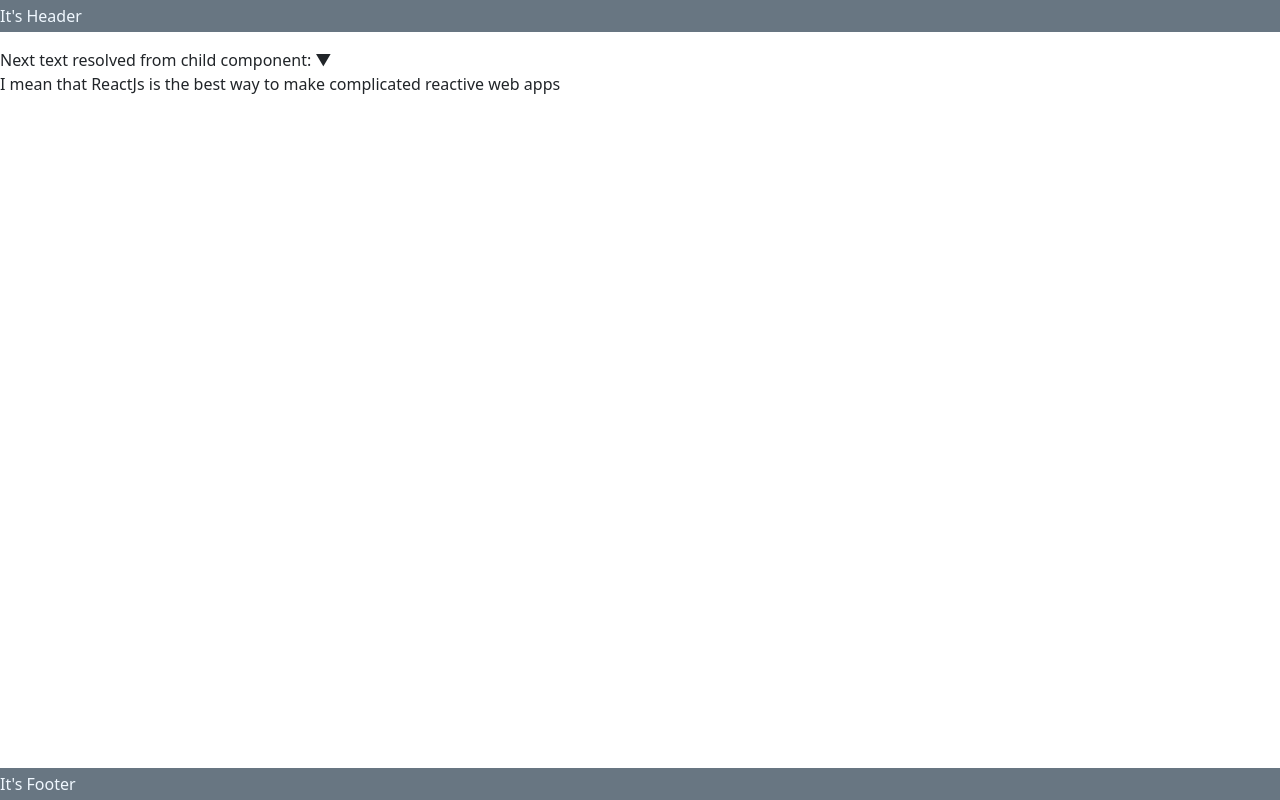
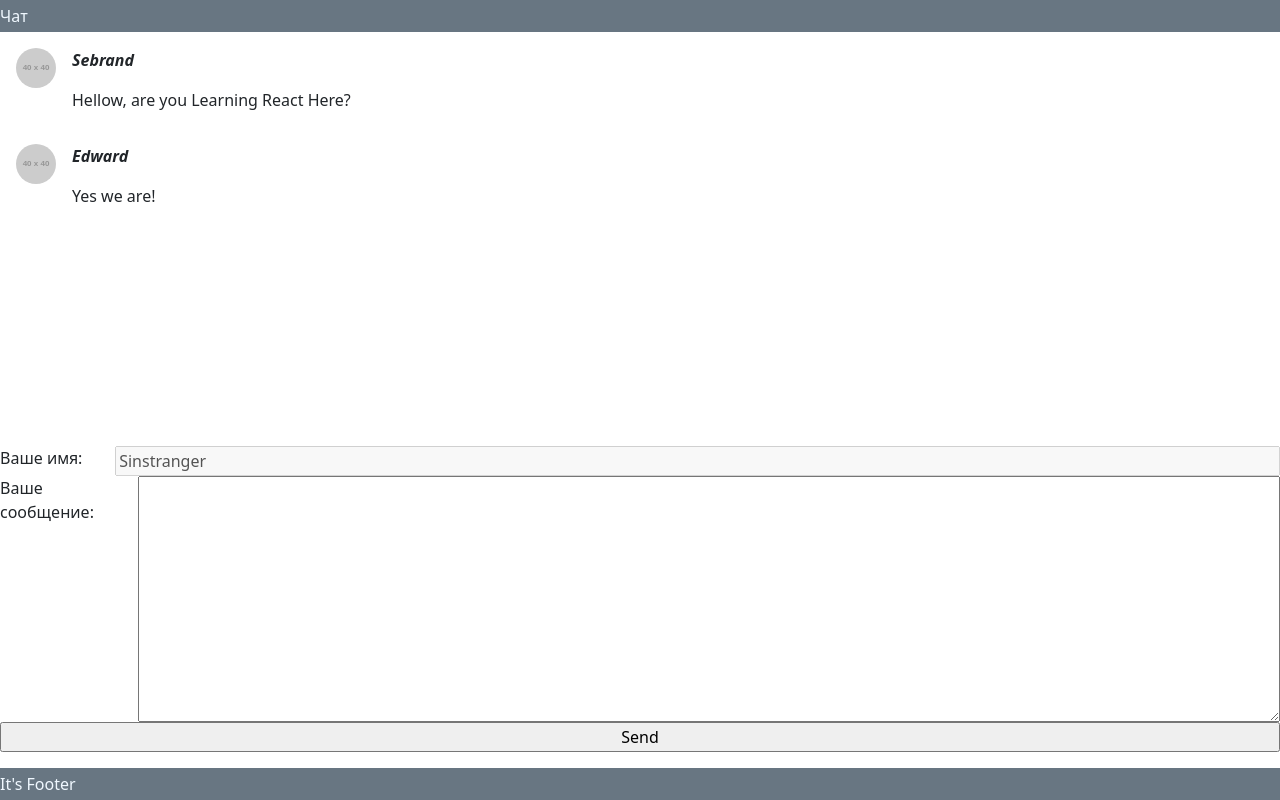
Before and after one commit to Sinsstranger/Geekbrains-ReactJS_Learn-2021, a React (Create React App) app: page / in a window 1280 px wide. Built offline with nearby package versions, Linux system fonts and the light colour scheme.

Commit message:
Lesson-2 Alpha

```diff
--- a/src/App.js
+++ b/src/App.js
@@ -1,14 +1,33 @@
+import React, {useState} from "react";
+import MessageList from "./components/MessageList/MessageList.js";
+import MessageForm from "./components/MessageForm/MessageForm.js"
 import "./assets/sass/main.sass";
-import Message from "./components/Message";
 
 const App = () => {
+	const currentUser = 'Sinstranger';
+	const [messageList, changeMessageList] = useState([
+		{author: `Sebrand`, text: `Hellow, are you Learning React Here?`},
+		{author: `Edward`, text: `Yes we are!`}
+	]);
+	const handleMessageSend = (event) => {
+		event.preventDefault();
+		const author = event.target.querySelector('input[name="author"]').value;
+		const text = event.target.querySelector('textarea').value;
+		event.target.querySelector('textarea').value = "";
+		changeMessageList(messageList.push({author: author, text: text}));
+		/**
+		 * Не ясно от чего все валится, State меняется успешно
+		 */
+		console.log(messageList);
+	}
 	return (
 		<>
 			<header className="header">
-				It's Header
+				Чат
 			</header>
 			<main className="main">
-				Next text resolved from child component: &#9660;<Message text='I mean that ReactJs is the best way to make complicated reactive web apps'/>
+				<MessageList messageList={messageList} currentUser={currentUser}/>
+				<MessageForm handleMessageSend={handleMessageSend} currentUser={currentUser}/>
 			</main>
 			<footer className="footer">
 				It's Footer
--- a/src/assets/sass/main.sass
+++ b/src/assets/sass/main.sass
@@ -8,10 +8,55 @@
 #root
 	display: grid
 	grid-template: minmax(2em, auto) 1fr minmax(2em, auto)/1fr
+
 .header, .footer
 	background: rgba(4, 28, 47, 0.6)
 	color: aliceblue
 	display: inherit
 	align-items: center
+
 .main
 	padding: 1em 0
+	display: grid
+	grid-template: 1fr auto/1fr
+
+.message-list
+	display: inherit
+	grid-auto-rows: fit-content(40px)
+	gap: 1rem
+	align-items: start
+
+	&__item
+		margin-bottom: 0
+		display: inherit
+
+.chat-message
+	padding: 0 1em
+	grid-template: 1fr/minmax(40px, auto) 1fr
+	grid-column-gap: 1em
+
+	&__image
+		border-radius: 50%
+	&__author
+		font-weight: bold
+		font-style: italic
+	&__text
+
+	&_current-user
+		text-align: right
+		justify-self: end
+		.chat-message__image
+			order: 2
+
+		.chat-message__text
+			order: 1
+.message-form
+	display: flex
+	flex-wrap: wrap
+	&>label, &>input
+		flex: 1 1 100%
+	&>label
+		display: inherit
+		justify-content: space-between
+		&>input, &>textarea
+			flex-basis: 91%
--- a/src/components/Message.js
+++ /dev/null
@@ -1,4 +0,0 @@
-const Message = ({text}) => {
-  return <p>{text}</p>;
-}
-export default Message;
--- /dev/null
+++ b/src/components/Message/Message.js
@@ -0,0 +1,12 @@
+const Message = ({author, text, isCurrentUser}) => {
+	return (
+		<div className={`message-list__item chat-message ${isCurrentUser ? 'chat-message_current-user' : ''}`}>
+			<img src="https://via.placeholder.com/40" alt="#" className="chat-message__image"/>
+			<div className="chat-message__body">
+				<p className="chat-message__author">{author}</p>
+				<p className="chat-message__text">{text}</p>
+			</div>
+		</div>
+	);
+}
+export default Message;
--- /dev/null
+++ b/src/components/MessageForm/MessageForm.js
@@ -0,0 +1,12 @@
+const MessageForm = ({handleMessageSend, currentUser}) => {
+	return (
+		<form action="#" className="message-form" onSubmit={handleMessageSend}>
+			<label htmlFor="">Ваше имя:<input type="text" name="author" value={currentUser} disabled/></label>
+			<label htmlFor="">Ваше сообщение:
+				<textarea name="" id="" cols="30" rows="10"></textarea>
+			</label>
+			<input type="submit" value="Send"/>
+		</form>
+	);
+}
+export default MessageForm;
--- /dev/null
+++ b/src/components/MessageList/MessageList.js
@@ -0,0 +1,10 @@
+import Message from "../Message/Message";
+
+const MessageList = ({messageList, currentUser}) => {
+	return (
+		<section className='message-list'>
+			{messageList.map((message, index) => <Message key={index} author={message.author || ''} text={message.text} isCurrentUser={currentUser === message.author}/>)}
+		</section>
+	);
+}
+export default MessageList;
```
